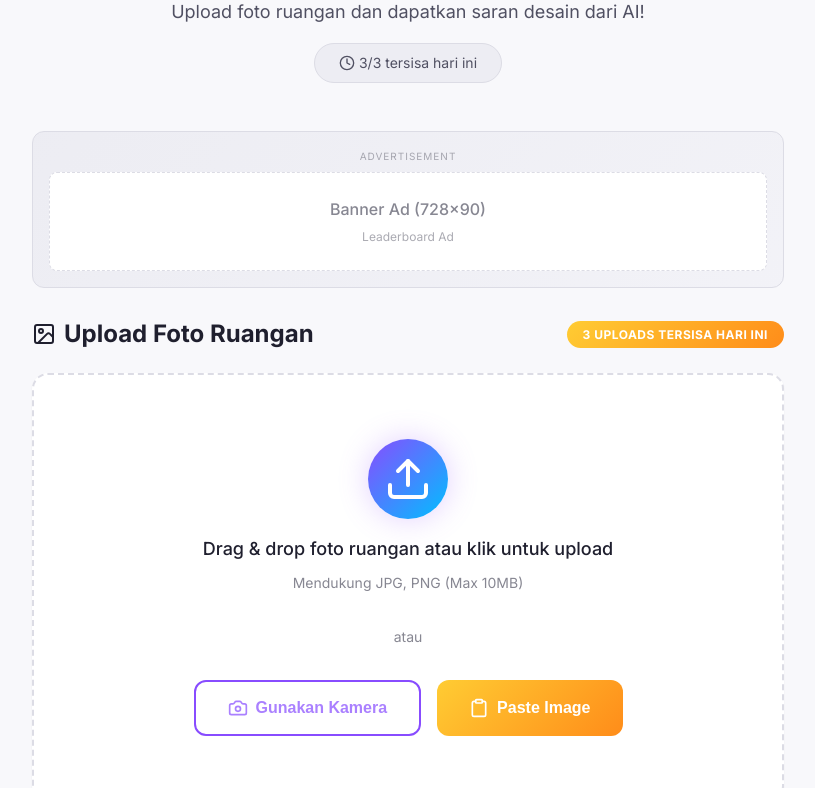
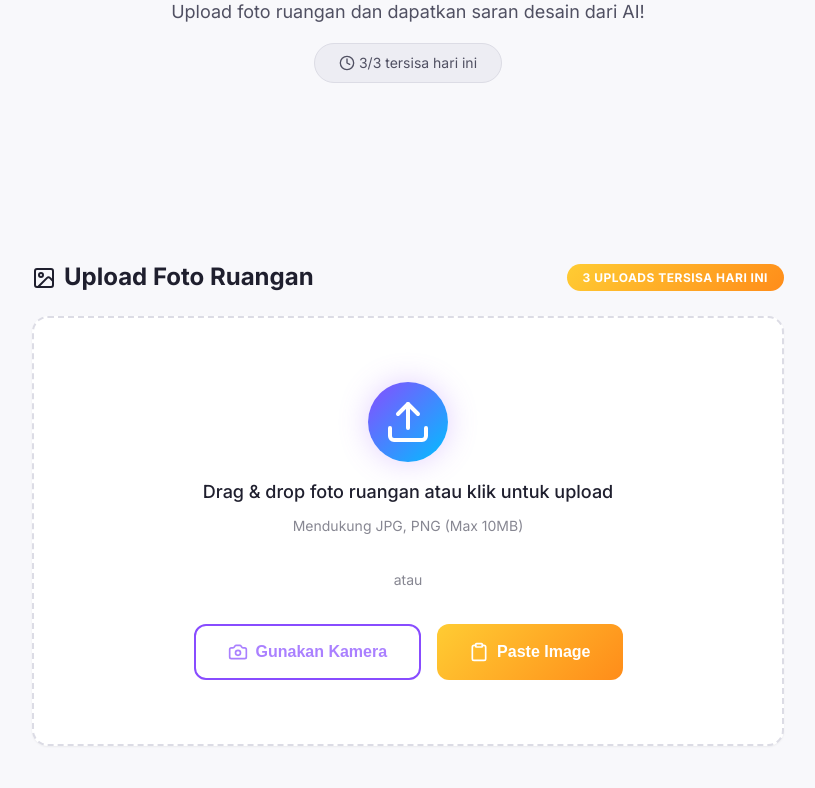
Before and after one commit to OktaPSJ/ai-room-designer, a React (Vite) app: page / in a window 1280 px wide. Shown: the part 880-1668 px from the top of the page, without its empty margins (232-1047 px from the left). Built offline with nearby package versions, Linux system fonts and the light colour scheme; no server answers.

Commit message:
Implement effectivegatecpm ad script

```diff
--- a/src/components/AdPlaceholder.jsx
+++ b/src/components/AdPlaceholder.jsx
@@ -1,62 +1,28 @@
-import React from 'react';
+import React, { useEffect, useRef } from 'react';
 
 export default function AdPlaceholder({ isPremium, position = 'default' }) {
+    const adContainerRef = useRef(null);
+
+    useEffect(() => {
+        if (isPremium || !adContainerRef.current) return;
+
+        // Check if script already exists
+        const existingScript = document.querySelector('script[src*="effectivegatecpm"]');
+        if (!existingScript) {
+            const script = document.createElement('script');
+            script.type = 'text/javascript';
+            script.src = '//pl28163160.effectivegatecpm.com/8b/e1/f2/8be1f21c30d06cc15bb71fca39e8019e.js';
+            script.async = true;
+            adContainerRef.current.appendChild(script);
+        }
+    }, [isPremium]);
+
     if (isPremium) return null;
-
-    // Different ad sizes based on position
-    const getAdConfig = () => {
-        switch (position) {
-            case 'top':
-                return {
-                    height: '90px',
-                    label: 'Banner Ad (728x90)',
-                    hint: 'Leaderboard Ad',
-                };
-            case 'middle':
-                return {
-                    height: '250px',
-                    label: 'Rectangle Ad (300x250)',
-                    hint: 'Medium Rectangle',
-                };
-            case 'bottom':
-                return {
-                    height: '100px',
-                    label: 'Banner Ad (728x90)',
-                    hint: 'Leaderboard Ad',
-                };
-            default:
-                return {
-                    height: '120px',
-                    label: 'Ad Space',
-                    hint: 'Advertisement',
-                };
-        }
-    };
-
-    const config = getAdConfig();
 
     return (
         <div style={styles.container}>
-            <div style={{ ...styles.adBox, minHeight: config.height }}>
-                <p style={styles.adLabel}>Advertisement</p>
-                <div style={styles.adContent}>
-                    {/*
-                      Untuk integrasi Google AdSense, ganti placeholder ini dengan:
-                      <ins class="adsbygoogle"
-                           style="display:block"
-                           data-ad-client="ca-pub-XXXXXXXXXXXXXXXX"
-                           data-ad-slot="XXXXXXXXXX"
-                           data-ad-format="auto"
-                           data-full-width-responsive="true"></ins>
-                      <script>(adsbygoogle = window.adsbygoogle || []).push({});</script>
-                    */}
-                    <p style={styles.adText}>
-                        {config.label}
-                    </p>
-                    <p style={styles.adSubtext}>
-                        {config.hint}
-                    </p>
-                </div>
+            <div ref={adContainerRef} style={styles.adBox}>
+                {/* Ad script will be injected here */}
             </div>
         </div>
     );
@@ -67,44 +33,9 @@ const styles = {
         margin: 'var(--space-xl) 0',
     },
     adBox: {
-        background: 'linear-gradient(135deg, var(--color-bg-tertiary) 0%, var(--color-bg-secondary) 100%)',
-        border: '1px solid var(--color-border)',
-        borderRadius: 'var(--radius-lg)',
-        padding: 'var(--space-md)',
-        textAlign: 'center',
+        minHeight: '100px',
         display: 'flex',
-        flexDirection: 'column',
-        justifyContent: 'center',
-    },
-    adLabel: {
-        fontSize: '10px',
-        color: 'var(--color-text-muted)',
-        textTransform: 'uppercase',
-        letterSpacing: '1px',
-        marginBottom: 'var(--space-sm)',
-        opacity: 0.7,
-    },
-    adContent: {
-        padding: 'var(--space-lg)',
-        background: 'var(--color-surface)',
-        borderRadius: 'var(--radius-md)',
-        border: '1px dashed var(--color-border)',
-        flex: 1,
-        display: 'flex',
-        flexDirection: 'column',
         justifyContent: 'center',
         alignItems: 'center',
     },
-    adText: {
-        fontSize: 'var(--font-size-base)',
-        fontWeight: 500,
-        marginBottom: 'var(--space-xs)',
-        color: 'var(--color-text-muted)',
-    },
-    adSubtext: {
-        fontSize: 'var(--font-size-xs)',
-        color: 'var(--color-text-muted)',
-        margin: 0,
-        opacity: 0.7,
-    },
 };
```
